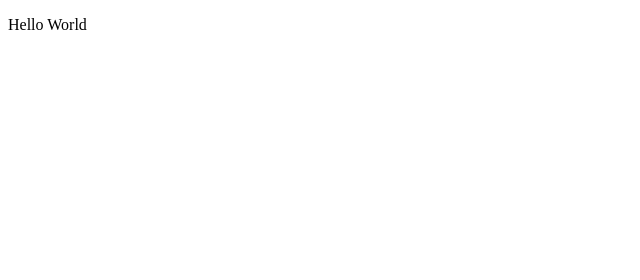
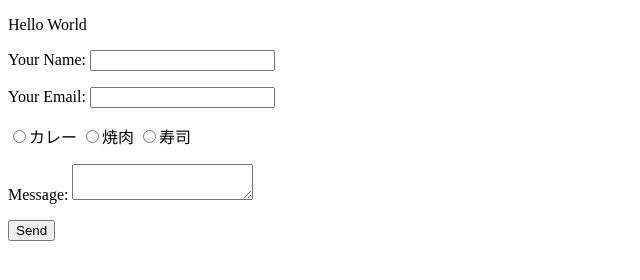
Before and after one commit to SLEAZOIDS/netlify-sample, a plain HTML site: page index.html in a window 1280 px wide. Shown: the whole page, without its empty margins (0-640 px from the left). Drawn offline with Linux system fonts and the light colour scheme.

Commit message:
フォーム

```diff
--- a/index.html
+++ b/index.html
@@ -1,10 +1,30 @@
 <!DOCTYPE html>
 <html>
 <head>
-    <meta charset="utf-8" />
-    <title>sample ntlify</title>
+  <meta charset="utf-8" />
+  <title>sample ntlify</title>
 </head>
 <body>
-    <p>Hello World</p>
+  <p>Hello World</p>
+
+  <form name="contactform" action="thanks" netlify>
+    <p>
+      <label>Your Name: <input type="text" name="name"></label>
+    </p>
+    <p>
+      <label>Your Email: <input type="email" name="email"></label>
+    </p>
+    <p>
+      <label><input type="radio" name="food" value="カレー">カレー</label>
+      <label><input type="radio" name="food" value="焼肉">焼肉</label>
+      <label><input type="radio" name="food" value="寿司">寿司</label>
+    </p>
+    <p>
+      <label>Message: <textarea name="message"></textarea></label>
+    </p>
+    <p>
+      <button type="submit">Send</button>
+    </p>
+  </form>
 </body>
 </html>
```
